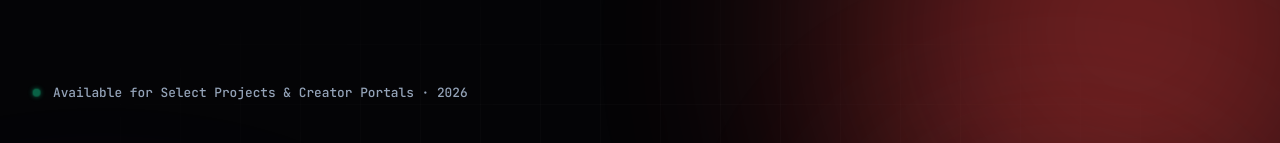
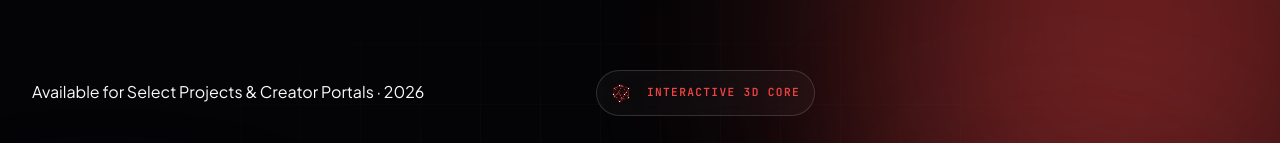
Before and after one commit to Sonu04-create/Sorixstudio_online, a React (Vite) app: page / in a window 1280 px wide. Shown: the part 165-308 px from the top of the page. Built offline with nearby package versions, Linux system fonts and the light colour scheme.

Commit message:
feat: add interactive 3D crystal canvas badge to hero header

```diff
--- a/src/App.tsx
+++ b/src/App.tsx
@@ -1,4 +1,4 @@
-import { useEffect, useMemo, useState } from 'react';
+import { useEffect, useMemo, useRef, useState } from 'react';
 import {
   ArrowDownRight,
   ArrowUpRight,
@@ -289,6 +289,128 @@ function App() {
   );
 }
 
+function Hero3DCanvas() {
+  const canvasRef = useRef<HTMLCanvasElement | null>(null);
+
+  useEffect(() => {
+    const canvas = canvasRef.current;
+    if (!canvas) return;
+    const ctx = canvas.getContext('2d');
+    if (!ctx) return;
+
+    let animationFrameId: number;
+    let width = (canvas.width = 240);
+    let height = (canvas.height = 240);
+
+    let mouseX = 0;
+    let mouseY = 0;
+
+    const handleMouseMove = (e: MouseEvent) => {
+      const rect = canvas.getBoundingClientRect();
+      mouseX = (e.clientX - rect.left - width / 2) * 0.005;
+      mouseY = (e.clientY - rect.top - height / 2) * 0.005;
+    };
+
+    window.addEventListener('mousemove', handleMouseMove);
+
+    let angleX = 0;
+    let angleY = 0;
+
+    const phi = (1 + Math.sqrt(5)) / 2;
+    const rawVertices = [
+      [-1, phi, 0], [1, phi, 0], [-1, -phi, 0], [1, -phi, 0],
+      [0, -1, phi], [0, 1, phi], [0, -1, -phi], [0, 1, -phi],
+      [phi, 0, -1], [phi, 0, 1], [-phi, 0, -1], [-phi, 0, 1]
+    ];
+
+    const scale = 65;
+    const vertices = rawVertices.map(([x, y, z]) => {
+      const len = Math.sqrt(x * x + y * y + z * z);
+      return [(x / len) * scale, (y / len) * scale, (z / len) * scale];
+    });
+
+    const edges: [number, number][] = [];
+    for (let i = 0; i < vertices.length; i++) {
+      for (let j = i + 1; j < vertices.length; j++) {
+        const dx = vertices[i][0] - vertices[j][0];
+        const dy = vertices[i][1] - vertices[j][1];
+        const dz = vertices[i][2] - vertices[j][2];
+        const dist = Math.sqrt(dx * dx + dy * dy + dz * dz);
+        if (dist < scale * 1.3) {
+          edges.push([i, j]);
+        }
+      }
+    }
+
+    const render = () => {
+      ctx.clearRect(0, 0, width, height);
+
+      angleX += 0.008 + mouseY * 0.3;
+      angleY += 0.012 + mouseX * 0.3;
+
+      const cosX = Math.cos(angleX), sinX = Math.sin(angleX);
+      const cosY = Math.cos(angleY), sinY = Math.sin(angleY);
+
+      const projected = vertices.map(([x, y, z]) => {
+        const x1 = x * cosY - z * sinY;
+        const z1 = z * cosY + x * sinY;
+        const y2 = y * cosX - z1 * sinX;
+        const z2 = z1 * cosX + y * sinX;
+
+        const perspective = 260 / (260 + z2);
+        return {
+          x: width / 2 + x1 * perspective,
+          y: height / 2 + y2 * perspective,
+          scale: perspective,
+          z: z2,
+        };
+      });
+
+      edges.forEach(([i, j]) => {
+        const p1 = projected[i];
+        const p2 = projected[j];
+
+        const avgZ = (p1.z + p2.z) / 2;
+        const opacity = Math.max(0.2, Math.min(0.9, (avgZ + scale) / (scale * 2)));
+
+        ctx.beginPath();
+        ctx.moveTo(p1.x, p1.y);
+        ctx.lineTo(p2.x, p2.y);
+        ctx.strokeStyle = `rgba(239, 68, 68, ${opacity})`;
+        ctx.lineWidth = 1.8 * p1.scale;
+        ctx.shadowColor = '#ef4444';
+        ctx.shadowBlur = 12;
+        ctx.stroke();
+      });
+
+      projected.forEach((p) => {
+        ctx.beginPath();
+        ctx.arc(p.x, p.y, 3.5 * p.scale, 0, Math.PI * 2);
+        ctx.fillStyle = '#ffffff';
+        ctx.shadowColor = '#ef4444';
+        ctx.shadowBlur = 14;
+        ctx.fill();
+      });
+
+      animationFrameId = requestAnimationFrame(render);
+    };
+
+    render();
+
+    return () => {
+      window.removeEventListener('mousemove', handleMouseMove);
+      cancelAnimationFrame(animationFrameId);
+    };
+  }, []);
+
+  return (
+    <div className="hero-3d-crystal-badge">
+      <canvas ref={canvasRef} className="hero-3d-canvas" />
+      <span className="crystal-tag">INTERACTIVE 3D CORE</span>
+    </div>
+  );
+}
+
 function HeroDeviceMockup({ url, slug, title }: { url: string; slug?: string; title: string }) {
   const displayUrl = slug ? `sorixstudio.online/?id=${slug}` : 'sorixstudio.online/browserkit';
 
@@ -329,9 +451,12 @@ function AgencyHero({ url, onCta, onWork }: { url: string; onCta: () => void; on
       <div className="hero-orb hero-orb-two" />
       <div className="container hero-content">
         <div className="hero-copy">
+          <div className="hero-header-row">
             <div className="kicker">
               <span className="status-pulse-dot" />
               <span>Available for Select Projects &amp; Creator Portals · 2026</span>
+            </div>
+            <Hero3DCanvas />
           </div>
           <h1>
             Make your brand<br />
@@ -367,9 +492,12 @@ function CreatorHero({ lead, slug, url, onCta }: { lead: Lead; slug?: string; ur
       <div className="creator-overlay" />
       <div className="container creator-content">
         <div className="creator-copy">
+          <div className="hero-header-row">
             <div className="kicker">
               <span className="status-pulse-dot" />
               <span>{lead.category} · Concept Proposal</span>
+            </div>
+            <Hero3DCanvas />
           </div>
           <h1>{lead.heroTitle}</h1>
           <p className="hero-subtitle">{lead.heroSubtitle}</p>
--- a/src/index.css
+++ b/src/index.css
@@ -573,15 +573,44 @@ em {
   overflow: hidden;
 }
 
-.kicker {
-  display: inline-flex;
-  align-items: center;
-  gap: 12px;
+.hero-header-row {
+  display: flex;
+  align-items: center;
+  justify-content: space-between;
+  gap: 16px;
+  margin-bottom: 24px;
+  flex-wrap: wrap;
+}
+
+.hero-header-row .kicker {
+  margin-bottom: 0;
+}
+
+.hero-3d-crystal-badge {
+  position: relative;
+  display: flex;
+  align-items: center;
+  gap: 10px;
+  padding: 6px 14px 6px 8px;
+  border-radius: 999px;
+  background: rgba(255, 255, 255, 0.03);
+  border: 1px solid var(--border-strong);
+  backdrop-filter: blur(16px);
+  cursor: pointer;
+}
+
+.hero-3d-canvas {
+  width: 32px;
+  height: 32px;
+  display: block;
+}
+
+.crystal-tag {
   font-family: var(--font-mono);
-  font-size: 0.8rem;
-  font-weight: 500;
-  color: var(--text-2);
-  margin-bottom: 28px;
+  font-size: 0.7rem;
+  font-weight: 700;
+  color: var(--accent);
+  letter-spacing: 0.12em;
 }
 
 .status-pulse-dot {
```
Lines whose indentation alone changed are shown as unchanged.
